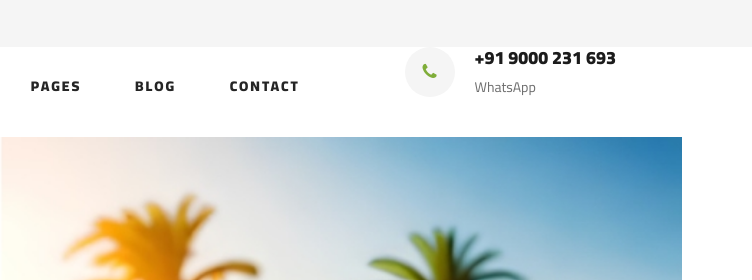
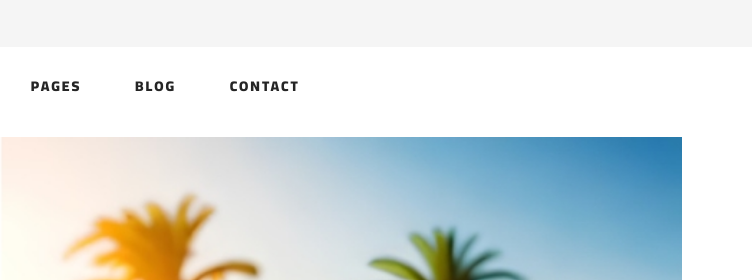
Before and after one commit to Ronak-Github/cocoayush-preprod, a plain HTML site: page index.html in a window 1280 px wide. Shown: the top 280 px of the page, 528-1280 px from the left. Drawn offline with Linux system fonts and the light colour scheme.

Commit message:
Update index.html

```diff
--- a/index.html
+++ b/index.html
@@ -115,16 +115,7 @@
                         </ul>
                     </nav>
                 </div>
-                <div class="hero__search__phone">
-                    <div class="hero__search__phone__icon">
-                        <i class="fa fa-phone"></i>
-                    </div>
-                    <div class="hero__search__phone__text">
-                        <h5>+91 9000 231 693</h5>
-                        <span>WhatsApp</span>
-                    </div>
-                </div>
-            <div class="humberger__open">
+                    <div class="humberger__open">
                 <i class="fa fa-bars"></i>
             </div>
         </div>
```
